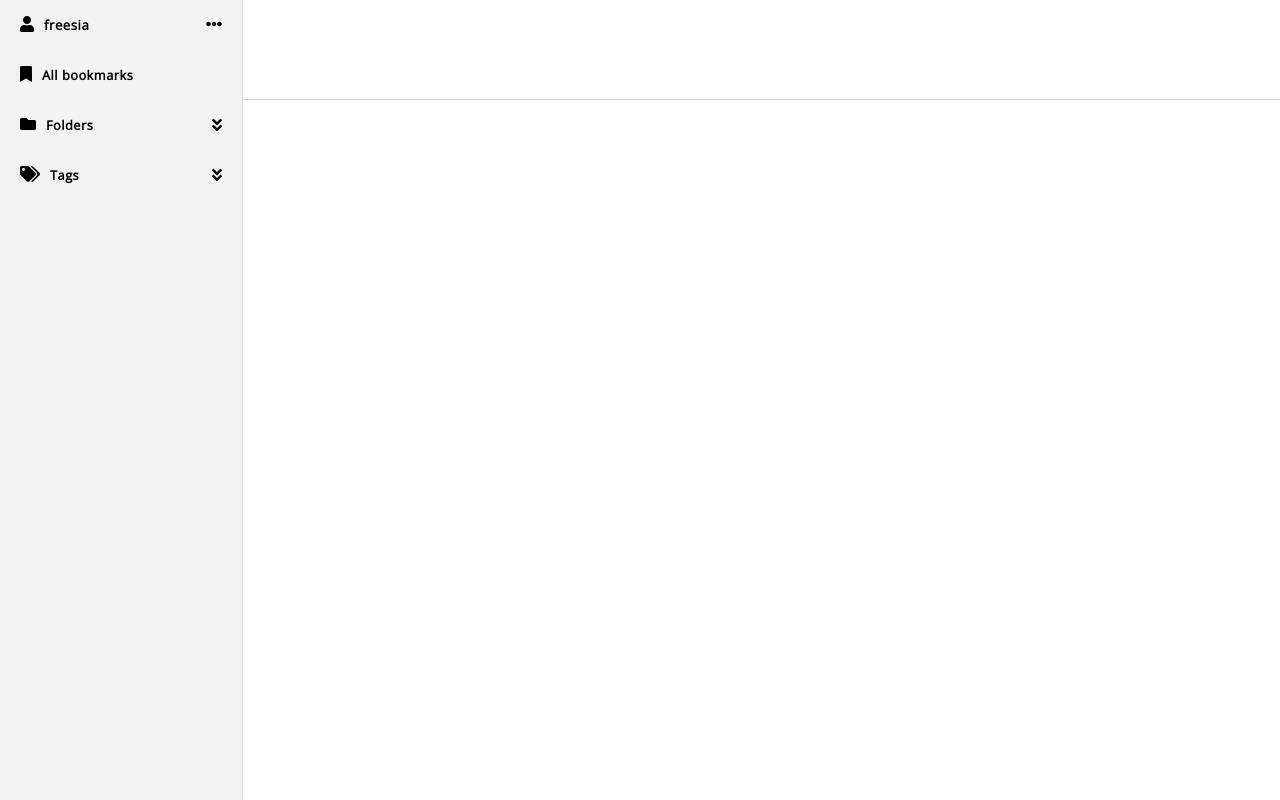
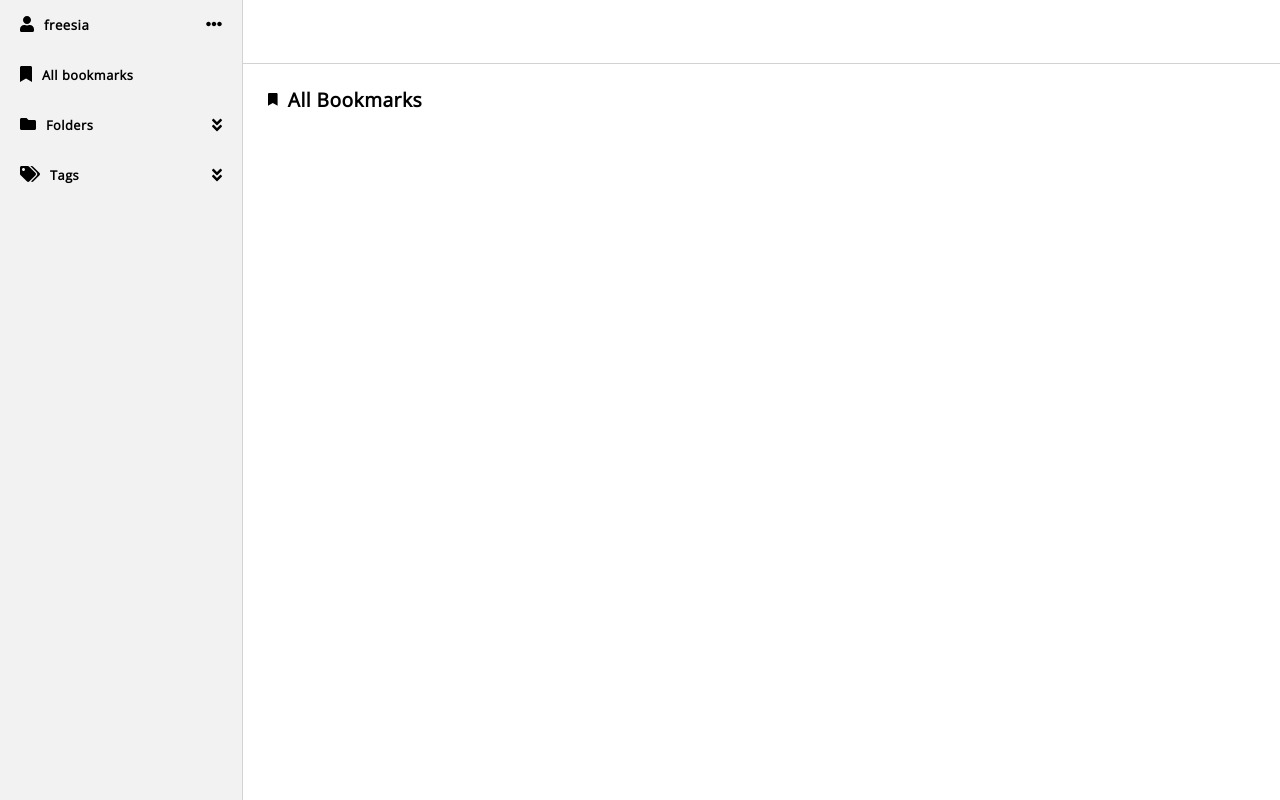
Before and after one commit to lasource27/bookmark_frontend, a React (Create React App) app: page / in a window 1280 px wide. Built offline with nearby package versions, Linux system fonts and the light colour scheme; no server answers.

Commit message:
titleBar

```diff
--- a/src/App.js
+++ b/src/App.js
@@ -12,15 +12,16 @@ library.add(faEllipsisH, faBookmark, faFolder, faTags, faUser, faFolderOpen, faA
 
 const App = () => {
 
-  // const showFolders = () => {
-
-  // }
-
   const [folders, setFolders] = useState([])
   const [tags, setTags] = useState([])
   const [bookmarks, setBookmarks] = useState([])
   const [showFolders, setShowFolders] = useState(false)
   const [showTags, setShowTags] = useState(false)
+  const [titleBar, setTitleBar] = useState('All Bookmarks')
+  const [folderIcon, setFolderIcon] = useState(false)
+  const [tagIcon, setTagIcon] = useState(false)
+  const [allbookmarkIcon, setAllbookmarkIcon] = useState(true)
+  // false not 'false'???
 
   useEffect(() => {
     const foldersFromServer = async () => {
@@ -39,7 +40,6 @@ const App = () => {
     const bookmarksFromServer = async () => {
       const bookmarks = await fetchBookmarks()
       setBookmarks(bookmarks)
-      console.log(bookmarks)
     };
     bookmarksFromServer();
 
@@ -81,6 +81,11 @@ const App = () => {
     const data = await res.json()
     const all_bookmarks = await fetchBookmarks()
     setBookmarks(all_bookmarks.filter(bookmark => data.bookmark.includes(bookmark.id)))
+    setTitleBar(data.name)
+    setFolderIcon(true)
+    setTagIcon(false)
+    setAllbookmarkIcon(false)
+
 
   }
 
@@ -89,16 +94,39 @@ const App = () => {
     const data = await res.json()
     const all_bookmarks = await fetchBookmarks()
     setBookmarks(all_bookmarks.filter(bookmark => data.bookmark.includes(bookmark.id)))
+    setTitleBar(data.name)
+    setFolderIcon(false)
+    setTagIcon(true)
+    setAllbookmarkIcon(false)
+
+
   }
 
   const show_all_bookmarks = async () => {
     const bookmarks = await fetchBookmarks()
     setBookmarks(bookmarks)
+    setTitleBar('All Bookmarks')
+    setFolderIcon(false)
+    setTagIcon(false)
+    setAllbookmarkIcon(true)
   }
 
+  const onDelete = async (id) => {
+    const res = await fetch(`http://127.0.0.1:8000/backend/bookmark-delete/${id}`, {
+      method: 'DELETE',
+     })
+
+    const bookmarksFromServer = async () => {
+      const bookmarks = await fetchBookmarks()
+      setBookmarks(bookmarks)
+    };
+    bookmarksFromServer();
 
 
-  return (
+  }
+
+    console.log(folderIcon,tagIcon,allbookmarkIcon)
+    return (
     <div className="container">
       <div className="navigation">
         <div className="userHeader">
@@ -164,10 +192,13 @@ const App = () => {
       <div className="showcase">
         <div className="searchBar">
         </div>
-        <div className="filterBar">
-        </div>
-        <div className="bookmarkArea">
-          <Bookmark bookmarks={bookmarks}/>
+        <div className="main">
+          <div className="titleBar">
+            {allbookmarkIcon ? <FontAwesomeIcon icon="bookmark" className="decor-icons"/> : folderIcon ? <FontAwesomeIcon icon={["far", "folder"]} className="decor-icons"/> : <FontAwesomeIcon icon={["fas", "hashtag"]} className="decor-icons"/>}<h2>{titleBar}</h2>
+          </div>
+          <div className="bookmarkArea">
+            <Bookmark bookmarks={bookmarks} onDelete={onDelete}/>
+          </div>
         </div>
       </div>
     </div>
--- a/src/Bookmark.js
+++ b/src/Bookmark.js
@@ -4,7 +4,7 @@ import { FontAwesomeIcon } from '@fortawesome/react-fontawesome'
 
 
 
-const Bookmark = ({bookmarks}) => {
+const Bookmark = ({bookmarks, onDelete}) => {
 
 
     return (
@@ -19,7 +19,7 @@ const Bookmark = ({bookmarks}) => {
                             <div className="hover-icons">
                                 <FontAwesomeIcon icon="pencil-alt" />
                             </div>
-                            <div className="hover-icons">
+                            <div className="hover-icons" onClick={() => onDelete(bookmark.id)}>
                                 <FontAwesomeIcon icon="trash-alt" />
                             </div>
                         </div>
--- a/src/index.css
+++ b/src/index.css
@@ -29,6 +29,7 @@ body {
   height:100%;
   width: 100%;
 }
+
 
 .link-icons {
   cursor: pointer;
@@ -133,6 +134,7 @@ body {
   cursor: pointer;
 }
 
+
 .showcase {
   display: flex;
   flex-direction: column;
@@ -142,41 +144,50 @@ body {
 
 .searchBar {
   width: 100%;
-  height: 50px;
+  height: 70px;
+  border-bottom: 1px solid lightgrey;
 }
 
-.filterBar {
+.titleBar {
   width: 100%;
   height: 50px;
-  border-bottom: 1px solid lightgrey;
 }
 
 .bookmarkArea {
   display: grid;
 	justify-content: center;
 	align-items: center;
-	/* height: calc(100% - 100px);  */
-  width: 100%;
+	/* height: calc(100% - 50px);  */
   grid-template-columns: repeat(auto-fill, minmax(min(calc(50% - 4px), 280px), 1fr));
   grid-template-rows: 1fr;/* grid-template-rows: repeat(auto-fill, minmax(265px, 1fr)); */
+  /* margin-bottom: 10px; */
   padding: 15px;
   gap: 8px;
 
-  overflow-y: auto;
+
+
   /* or gap: 10px and calc((100% - 10px) / 2)*/
   /* autofill vs autofit: 唯一差别在于没有新的 可以fill时，autofill会假设还有空白的项目，不停添加到行内，autofit不会凭空添加空白项目， 在没有新的加入时会不断把单个长度拉长*/
 }
 
-.bookmarkArea::-webkit-scrollbar {
-  width: 10px;
+.main {
+  height: 100%;
+  overflow-y: auto;
+  scrollbar-color: #d8dbdd;
+
 }
 
-.bookmarkArea::-webkit-scrollbar-track {
+::-webkit-scrollbar {
+  width: 10px;
+  -moz-appearance: none
+}
+
+::-webkit-scrollbar-track {
   box-shadow: inset 0 0 2px grey;
   border-radius: 5px;
 }
 
-.bookmarkArea::-webkit-scrollbar-thumb {
+::-webkit-scrollbar-thumb {
   background: lightgrey;
   border-radius: 5px;
 }
@@ -196,7 +207,7 @@ body {
 	padding: 10px;
   height: 340px;
   /* height: 100%; */
-  cursor: pointer;
+
 }
 
 .hover_card {
@@ -210,7 +221,6 @@ body {
   left: 0;
   border-radius: 10px;
   box-shadow: 0 3px 10px rgba(0,0,0,0.2);
-  cursor: pointer;
   opacity: 0;
 }
 
@@ -319,4 +329,13 @@ body {
   font-size: 1rem;
   background-color: white;
   border-radius: 5px;
+  cursor: pointer;
 }
+
+.titleBar {
+  display: flex;
+  justify-content: flex-start;
+  align-items: center;
+  padding: 35px 25px 15px 25px;
+  font-size: 0.8rem;
+}
```
